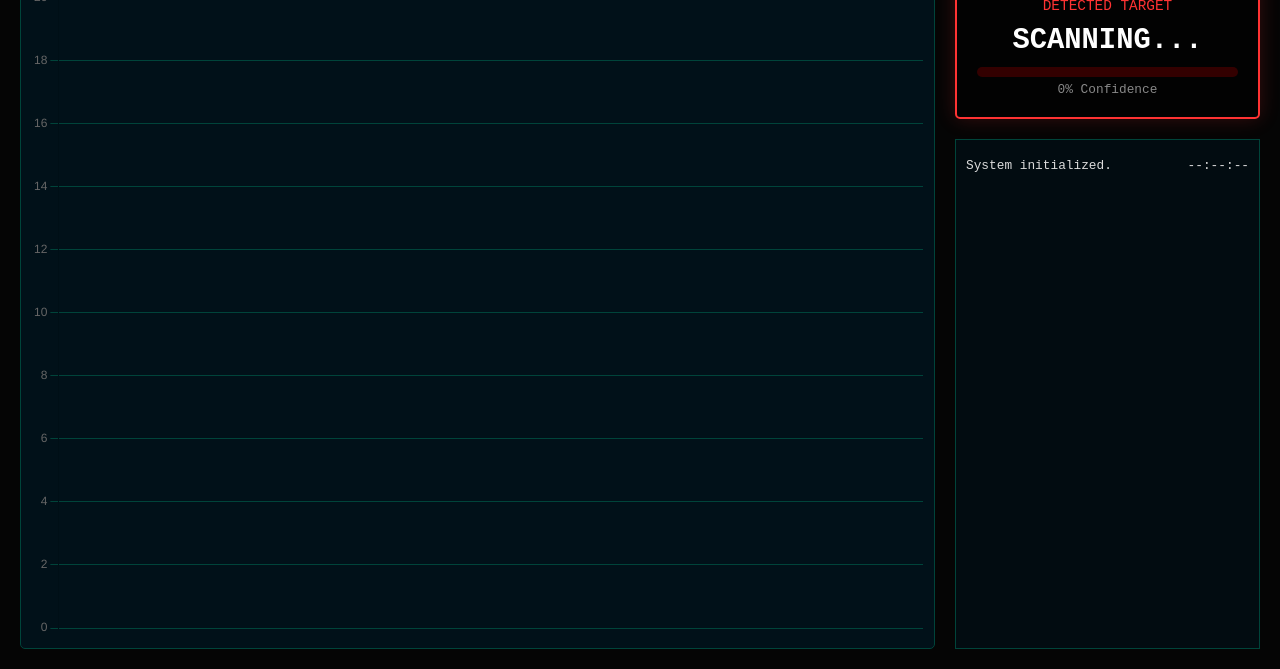
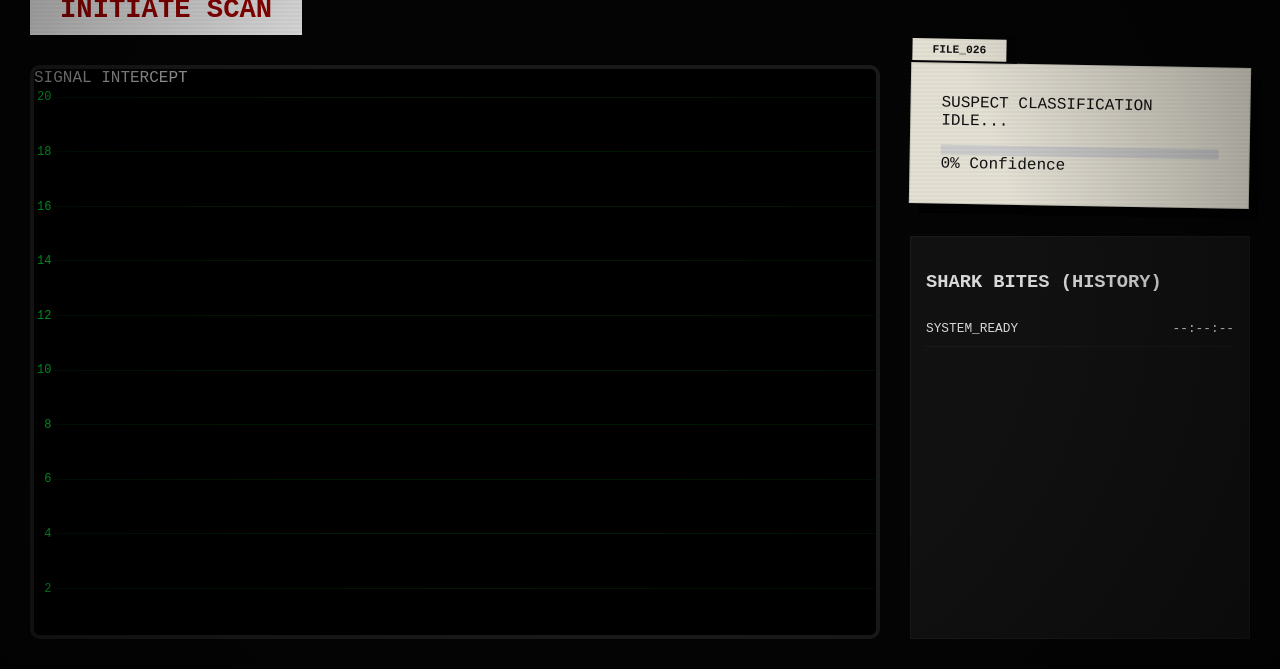
Before and after one commit to StylishGoIdFish/counting-fish, a browser extension: page bruce-fish/frontend/sharktank.html in a window 1280 px wide. Shown: the part 131-800 px from the top of the page. Drawn offline with nearby package versions, Linux system fonts and the light colour scheme.

Commit message:
sharktank.html major changes on css layout. added crt screen and folder ui

```diff
--- a/bruce-fish/frontend/sharktank.html
+++ b/bruce-fish/frontend/sharktank.html
@@ -3,90 +3,96 @@
 <head>
     <meta charset="UTF-8">
     <meta name="viewport" content="width=device-width, initial-scale=1.0">
-    <title>Shark Tank | Active Monitoring</title>
+    <title>Shark Tank | Case No. 2026</title>
     <link rel="stylesheet" href="styles.css">
     <script src="https://cdn.jsdelivr.net/npm/chart.js"></script>
 </head>
-<body>
+<body class="dashboard-body">
+
+    <div class="grain"></div>
+    <div class="scanlines"></div>
+    <div class="vignette"></div>
 
     <div class="dashboard-container">
-        <div style="grid-column: 1 / -1; display: flex; justify-content: space-between; align-items: center;">
-            <h2>Active Monitoring Station</h2>
-            <div id="status-indicator" style="color: #00ffcc;">● LIVE</div>
 
-            <div style="grid-column: 1 / -1; display: flex; justify-content: space-between; align-items: center;">
-              <h2>Active Monitoring Station</h2>
-
-              <div style="display: flex; gap: 15px; align-items: center;">
-                  <button id="btn-scan" onclick="triggerManualScan()" style="
-                      background: transparent;
-                      color: #00ffcc;
-                      border: 1px solid #00ffcc;
-                      padding: 8px 20px;
-                      cursor: pointer;
-                      font-family: inherit;
-                      text-transform: uppercase;
-                      letter-spacing: 1px;
-                      font-weight: bold;
-                  ">INITIATE SCAN</button>
-
-                  <div id="status-indicator" style="color: #00ffcc;">● READY</div>
-              </div>
-            </div>
-        </div>
-
-        <div class="zone-sonar">
-            <canvas id="sonarChart"></canvas>
-        </div>
-
-        <div class="zone-verdict">
-            <div class="verdict-box">
-                <div class="verdict-label">DETECTED TARGET</div>
-                <div class="verdict-result" id="verdict-text">SCANNING...</div>
-                <div class="confidence-bar">
-                    <div class="confidence-fill" id="confidence-meter"></div>
-                </div>
-                <div style="margin-top: 5px; font-size: 0.8rem; color: #888;" id="confidence-text">0% Confidence</div>
+        <header class="dashboard-header">
+            <div class="header-branding">
+                <h2 class="agency-title">STAKEOUT STATION: UNIT 04</h2>
+                <div id="status-indicator" class="status-live">● READY</div>
             </div>
 
-            <div class="zone-log" id="log-container">
-                <div class="log-entry">
-                    <span>System initialized.</span>
-                    <span>--:--:--</span>
+            <div class="header-controls">
+                <button id="btn-scan" class="btn-case-file" onclick="triggerManualScan()">
+                    Initiate Scan
+                </button>
+            </div>
+        </header>
+
+        <section class="zone-sonar" id="monitor-area">
+            <div class="crt-screen"></div>
+            <div class="monitor-label">SIGNAL INTERCEPT</div>
+            <canvas id="sonarChart"></canvas>
+        </section>
+
+        <aside class="sidebar-desk">
+
+            <div class="verdict-box dossier-folder">
+                <div class="folder-tab">FILE_026</div>
+                <div class="verdict-label">SUSPECT CLASSIFICATION</div>
+
+                <div class="verdict-result" id="verdict-text">IDLE...</div>
+
+                <div class="confidence-container">
+                    <div class="confidence-bar">
+                        <div class="confidence-fill" id="confidence-meter"></div>
+                    </div>
+                    <div id="confidence-text" class="confidence-percent">0% Confidence</div>
                 </div>
             </div>
-        </div>
+
+            <div class="zone-log-container">
+                <h3 class="log-header">SHARK BITES (HISTORY)</h3>
+                <div class="zone-log" id="log-container">
+                    <div class="log-entry">
+                        <span>SYSTEM_READY</span>
+                        <span>--:--:--</span>
+                    </div>
+                </div>
+            </div>
+
+        </aside>
     </div>
 
     <script src="script.js"></script>
 
     <script>
-        // --- 1. SETUP CHART.JS ---
+        // --- 1. SETUP CHART.JS (Noir CRT Skin) ---
         const ctx = document.getElementById('sonarChart').getContext('2d');
         const sonarChart = new Chart(ctx, {
             type: 'line',
             data: {
-                labels: Array(300).fill(''), // Placeholder X-axis
+                labels: Array(300).fill(''),
                 datasets: [{
-                    label: 'Memory Access Latency',
+                    label: 'Signal Latency',
                     data: [],
-                    borderColor: '#00ffcc',
-                    borderWidth: 1,
+                    borderColor: '#00ff41', // Phosphor Green
+                    borderWidth: 2,
                     pointRadius: 0,
                     tension: 0.4,
                     fill: true,
-                    backgroundColor: 'rgba(0, 255, 204, 0.1)'
+                    backgroundColor: 'rgba(0, 255, 65, 0.05)'
                 }]
             },
             options: {
                 responsive: true,
                 maintainAspectRatio: false,
-                animation: false, // Disable animation for performance
+                animation: false,
                 scales: {
                     x: { display: false },
                     y: {
                         display: true,
-                        grid: { color: '#00443a' },
+                        grid: { color: 'rgba(0, 255, 65, 0.1)' },
+                        ticks: { color: '#00ff41', font: { family: 'monospace' } },
                         suggestedMin: 0,
                         suggestedMax: 20
                     }
@@ -95,49 +101,48 @@
             }
         });
 
-        // --- NEW MANUAL TRIGGER LOGIC ---
+        // --- THE PING SYSTEM ---
+        function triggerPing() {
+            const monitor = document.getElementById('monitor-area');
+            const ping = document.createElement('div');
+            ping.className = 'red-ping';
+            ping.style.left = (Math.random() * 80 + 10) + '%';
+            ping.style.top = (Math.random() * 80 + 10) + '%';
+            monitor.appendChild(ping);
+            setTimeout(() => ping.remove(), 1200);
+        }
+
+        // --- SCAN LOGIC (Preserving your functionality) ---
         function triggerManualScan() {
             if (window.recording) return;
 
-            // 1. Disable Button
             const btn = document.getElementById("btn-scan");
             btn.disabled = true;
-            btn.style.opacity = "0.5";
             btn.innerText = "SCANNING...";
 
-            // 2. Start the Sensor (script.js)
             if (typeof window.collectTrace === 'function') {
                 window.collectTrace();
 
-                // 3. Wait for the result (Polling only while recording)
                 const checkInterval = setInterval(() => {
                     const traces = window.traces;
                     if (traces && traces.length > 0) {
                         const latestTrace = traces[traces.length - 1];
-
-                        // If this is a NEW trace we haven't seen yet
                         if (window.lastProcessedTrace !== latestTrace) {
                             window.lastProcessedTrace = latestTrace;
-
-                            // Stop checking
                             clearInterval(checkInterval);
 
-                            // Process it
                             updateSonar(latestTrace);
                             analyzeTrace(latestTrace);
 
-                            // Reset Button
                             btn.disabled = false;
-                            btn.style.opacity = "1";
                             btn.innerText = "INITIATE SCAN";
                         }
                     }
-                }, 500); // Check every 0.5s
+                }, 500);
             }
         }
 
         function updateSonar(traceData) {
-            // Downsample if trace is huge (Chart.js can lag with 3000 points)
             const displayData = traceData.filter((_, i) => i % 5 === 0);
             sonarChart.data.datasets[0].data = displayData;
             sonarChart.data.labels = Array(displayData.length).fill('');
@@ -145,11 +150,11 @@
         }
 
         async function analyzeTrace(traceData) {
-            document.getElementById("status-indicator").innerText = "● ANALYZING";
-            document.getElementById("status-indicator").style.color = "yellow";
+            const status = document.getElementById("status-indicator");
+            status.innerText = "● ANALYZING";
+            status.style.color = "#ffcc00";
 
             try {
-                // --- THE KEY CONNECTION STEP ---
                 const response = await fetch('http://localhost:8000/analyze', {
                     method: 'POST',
                     headers: { 'Content-Type': 'application/json' },
@@ -157,9 +162,11 @@
                 });
 
                 const result = await response.json();
-                console.log("🦈 Backend Verdict:", result); // DEBUG PRINT
 
-                // Update UI
+                // Visual "Hit" trigger
+                triggerPing();
+
+                // Update Dossier
                 const site = result.website;
                 const conf = Math.round(result.confidence * 100);
 
@@ -167,22 +174,22 @@
                 document.getElementById("confidence-meter").style.width = conf + "%";
                 document.getElementById("confidence-text").innerText = conf + "% Confidence";
 
-                // Add to Log
+                // Update "Shark Bites" Log
                 const log = document.getElementById("log-container");
                 const entry = document.createElement("div");
-                entry.className = "log-entry";
+                entry.className = "log-entry hit-animation";
                 entry.innerHTML = `
-                    <span style="color: #fff">${site}</span>
-                    <span style="color: #888">${new Date().toLocaleTimeString()}</span>
+                    <span style="color: var(--newsprint); font-weight:bold;">${site.toUpperCase()}</span>
+                    <span style="opacity: 0.5">${new Date().toLocaleTimeString()}</span>
                 `;
                 log.prepend(entry);
 
             } catch (error) {
                 console.error("❌ Connection Error:", error);
-                document.getElementById("verdict-text").innerText = "CONNECTION ERROR";
+                document.getElementById("verdict-text").innerText = "SIGNAL LOST";
             } finally {
-                document.getElementById("status-indicator").innerText = "● LIVE";
-                document.getElementById("status-indicator").style.color = "#00ffcc";
+                status.innerText = "● LIVE";
+                status.style.color = "var(--newsprint)";
             }
         }
     </script>
--- a/bruce-fish/frontend/styles.css
+++ b/bruce-fish/frontend/styles.css
@@ -25,7 +25,6 @@ body, html {
     position: relative;
     width: 100%;
     height: 100vh;
-    /* Replace 'background.jpg' with your filename */
     background: url('assets/CountingFishBackground2.jpg') no-repeat center center;
     background-size: cover;
     display: flex;
@@ -40,7 +39,7 @@ body, html {
     top: 15px;
     left: 15px;
     z-index: 10;
-    opacity: 0.9;
+    opacity: 1;
     filter: grayscale(1) contrast(1.2);
     mix-blend-mode: screen;
 }
@@ -61,7 +60,7 @@ body, html {
     border-top: 1px solid var(--newsprint);
     border-bottom: 1px solid var(--newsprint);
     margin-bottom: 2rem;
-    transform: rotate(-1deg); /* Slight tilt for that "messy desk" feel */
+    transform: rotate(-1deg);
 }
 
 .hero-title {
@@ -74,7 +73,7 @@ body, html {
 
 /* --- THE STAKEOUT BUTTON --- */
 .btn-case-file {
-    background: var(--newsprint); /* Using that 'Stiletto Red' for the button */
+    background: var(--newsprint);
     color: var(--warning);
     border: none;
     padding: 10px 30px;
@@ -91,7 +90,7 @@ body, html {
 .btn-case-file:hover {
     box-shadow: 7px 7px 0px var(--void);
     color: var(--newsprint);
-    background: #b30000; /* Darker red on hover */
+    background: #b30000;
 }
 
 /* --- THE CASE FILE PAPER --- */
@@ -145,7 +144,7 @@ body, html {
 /* --- THE HIDDEN BUTTON --- */
 #join-btn {
     margin-top: 30px;
-    opacity: 0; /* Hidden by default */
+    opacity: 0;
     transform: translateY(10px);
     transition: opacity 1s ease, transform 1s ease;
     z-index: 11;
@@ -159,29 +158,15 @@ body, html {
 /* --- ATMOSPHERE --- */
 
 .vignette {
-    position: absolute;
-    top: 0;
-    left: 0;
-    width: 100%;
-    height: 100%;
-    /* Creates a "tunnel vision" light source in the center */
-    background: radial-gradient(circle, transparent 20%, rgba(0,0,0,0.8) 80%);
-    pointer-events: none;
-    z-index: 2;
-}
-
-.grain {
     position: fixed;
     top: 0;
     left: 0;
     width: 100%;
     height: 100%;
-    /* This creates a subtle noise texture */
-    background-image: url("https://media.giphy.com/media/oEI9uWUicGPoY/giphy.gif");
-    opacity: var(--grain-opacity); /* Keep this very low (0.05) */
+    /* 50% = larger clear center | 0.4 = softer shadow edge */
+    background: radial-gradient(circle, transparent 50%, rgba(0,0,0,0.4) 100%);
     pointer-events: none;
-    z-index: 99;
-    mix-blend-mode: overlay;
+    z-index: 97;
 }
 
 .scanlines {
@@ -195,7 +180,7 @@ body, html {
         rgba(18, 16, 16, 0) 50%,
         rgba(0, 0, 0, 0.1) 50%
     );
-    background-size: 100% 4px; /* Thin horizontal lines */
+    background-size: 100% 4px;
     z-index: 98;
     pointer-events: none;
     opacity: 0.3;
@@ -203,94 +188,137 @@ body, html {
 
 
 
+/* --- SHARK TANK DASHBOARD LAYOUT --- */
+:root {
+    --void: #050505;
+    --lead: #1a1a1a;
+    --newsprint: #dcdcdc;
+    --warning: #8b0000;
+    --phosphor: red;
+}
 
+body {
+    background-color: var(--void);
+    color: var(--newsprint);
+    font-family: 'Courier New', Courier, monospace;
+    margin: 0;
+    overflow: hidden;
+    height: 100vh;
+}
 
-/* --- SHARK TANK DASHBOARD LAYOUT (The Grid) --- */
+/* --- THE GRID LAYOUT --- */
 .dashboard-container {
     display: grid;
-    grid-template-columns: 3fr 1fr; /* 75% Graph, 25% Sidebar */
-    grid-template-rows: auto 1fr;   /* Header size, remaining height */
-    gap: 20px;
-    padding: 20px;
-    height: 100%;
+    grid-template-columns: 2.5fr 1fr;
+    grid-template-rows: auto 1fr;
+    gap: 30px;
+    padding: 30px;
+    height: 100vh;
     box-sizing: border-box;
 }
 
-/* --- ZONE A: THE SONAR (Graph) --- */
+/* --- THE MONITOR (ZONE A) --- */
 .zone-sonar {
     grid-column: 1 / 2;
     grid-row: 2 / 3;
-    background: rgba(0, 20, 30, 0.8);
-    border: 1px solid #00443a;
+    background: #000;
+    border: 4px solid var(--lead);
+    box-shadow: inset 0 0 50px #000;
     position: relative;
-    border-radius: 5px;
-    padding: 10px;
+    overflow: hidden;
+    border-radius: 10px;
 }
 
-/* --- ZONE B: THE JAWS (Verdict Box) --- */
-.zone-verdict {
+.crt-screen {
+    position: absolute;
+    top: 0; left: 0;
+    width: 100%; height: 100%;
+    z-index: 5;
+    pointer-events: none;
+    background: radial-gradient(circle, transparent 40%, rgba(0, 0, 0, 0.4) 100%);
+}
+
+.crt-screen::before {
+    content: " ";
+    display: block;
+    position: absolute;
+    top: 0; left: 0; bottom: 0; right: 0;
+    background: linear-gradient(rgba(18, 16, 16, 0) 50%, rgba(0, 0, 0, 0.2) 50%);
+    background-size: 100% 4px;
+    z-index: 2;
+    animation: scanline-flicker 0.1s infinite;
+}
+
+/* --- THE DOSSIER SIDEBAR (ZONE B & C) --- */
+.sidebar-desk {
     grid-column: 2 / 3;
     grid-row: 2 / 3;
     display: flex;
     flex-direction: column;
-    gap: 20px;
+    gap: 30px;
 }
 
-.verdict-box {
-    background: rgba(0, 0, 0, 0.5);
-    border: 2px solid #ff3333; /* Danger Red border */
-    padding: 20px;
-    text-align: center;
-    box-shadow: 0 0 20px rgba(255, 51, 51, 0.2);
-    border-radius: 5px;
+.dossier-folder {
+    background: #e4e0d4;
+    color: #111;
+    padding: 30px;
+    box-shadow: 10px 10px 0px rgba(0,0,0,0.5);
+    position: relative;
+    border: 1px solid rgba(0,0,0,0.1);
+    transform: rotate(1deg);
 }
 
-.verdict-label {
-    font-size: 0.9rem;
-    color: #ff3333;
-    margin-bottom: 10px;
-}
-
-.verdict-result {
-    font-size: 1.8rem;
+.folder-tab {
+    position: absolute;
+    top: -25px;
+    left: 0;
+    background: #e4e0d4;
+    padding: 5px 20px;
     font-weight: bold;
-    color: #fff;
-    word-break: break-all;
+    font-size: 0.7rem;
+    box-shadow: 5px 0px 5px rgba(0,0,0,0.2);
 }
 
 .confidence-bar {
     width: 100%;
     height: 10px;
-    background: #330000;
-    margin-top: 10px;
-    border-radius: 5px;
+    background: #ccc;
+    margin-top: 15px;
     overflow: hidden;
 }
 
 .confidence-fill {
     height: 100%;
-    background: #ff3333;
-    width: 0%; /* JS will update this */
+    background: var(--warning);
+    width: 0%;
     transition: width 0.5s ease;
 }
 
-/* --- ZONE C: FEEDING FRENZY (Log) --- */
-.zone-log {
-    flex-grow: 1; /* Takes up remaining space in sidebar */
-    background: rgba(0, 20, 30, 0.5);
-    border: 1px solid #00443a;
-    overflow-y: auto; /* Scrollable */
-    padding: 10px;
+/* --- SHARK BITES LOG --- */
+.zone-log-container {
+    flex-grow: 1;
+    background: rgba(255, 255, 255, 0.05);
+    border: 1px solid var(--lead);
+    padding: 15px;
+    overflow-y: auto;
+}
+
+.log-entry {
+    border-bottom: 1px solid var(--lead);
+    padding: 10px 0;
+    display: flex;
+    justify-content: space-between;
     font-size: 0.8rem;
 }
 
-.log-entry {
-    border-bottom: 1px solid #00443a;
-    padding: 8px 0;
-    display: flex;
-    justify-content: space-between;
+.hit-animation {
+    animation: slam 0.3s ease-out forwards;
+    border-left: 4px solid var(--warning);
+    padding-left: 10px;
 }
 
-.log-entry:last-child {
-    border-bottom: none;
+/* --- ANIMATIONS --- */
+@keyframes scanline-flicker {
+    0% { opacity: 0.2; }
+    100% { opacity: 0.25; }
 }
```
Also changed, not shown: 1 other file.
